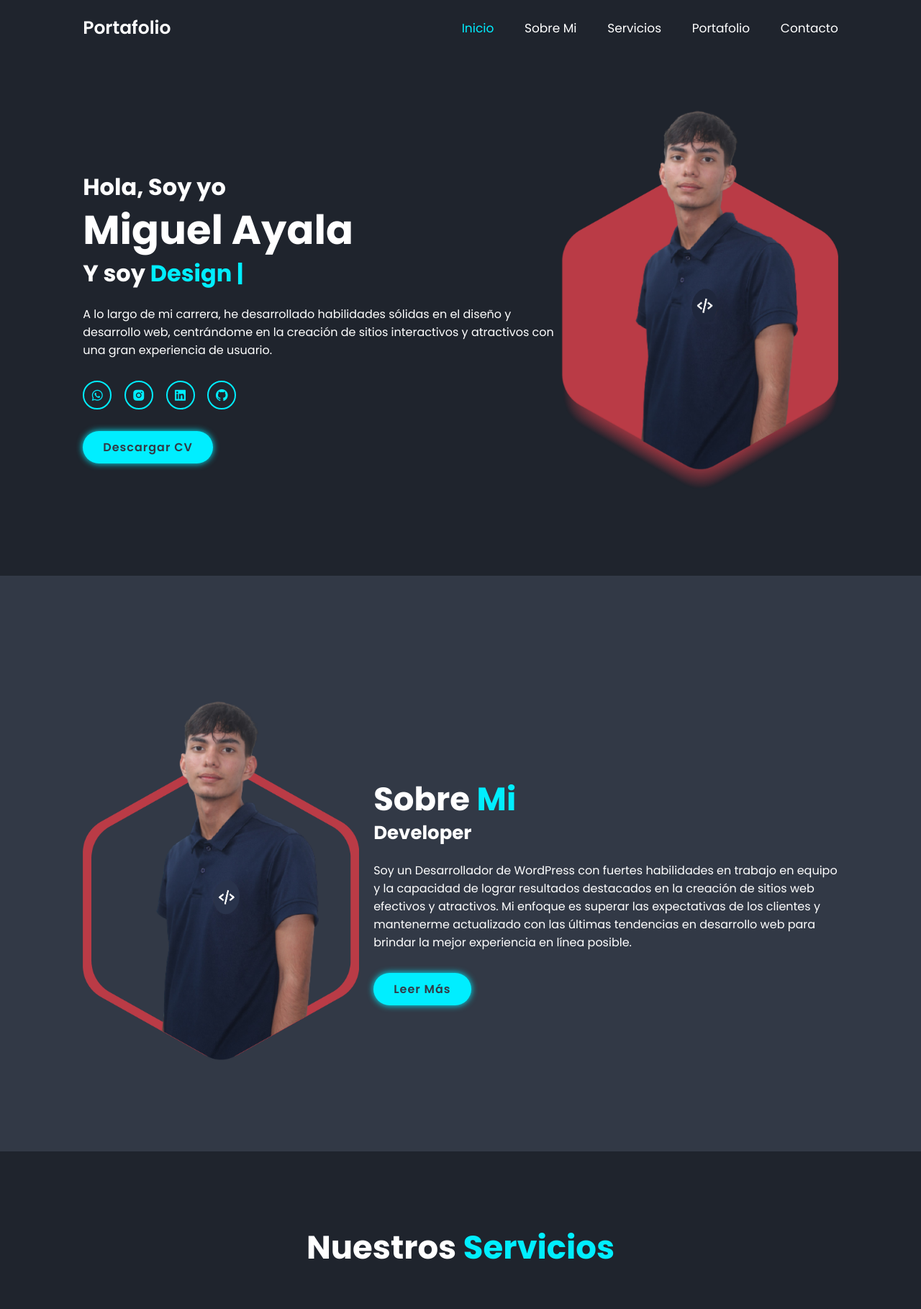
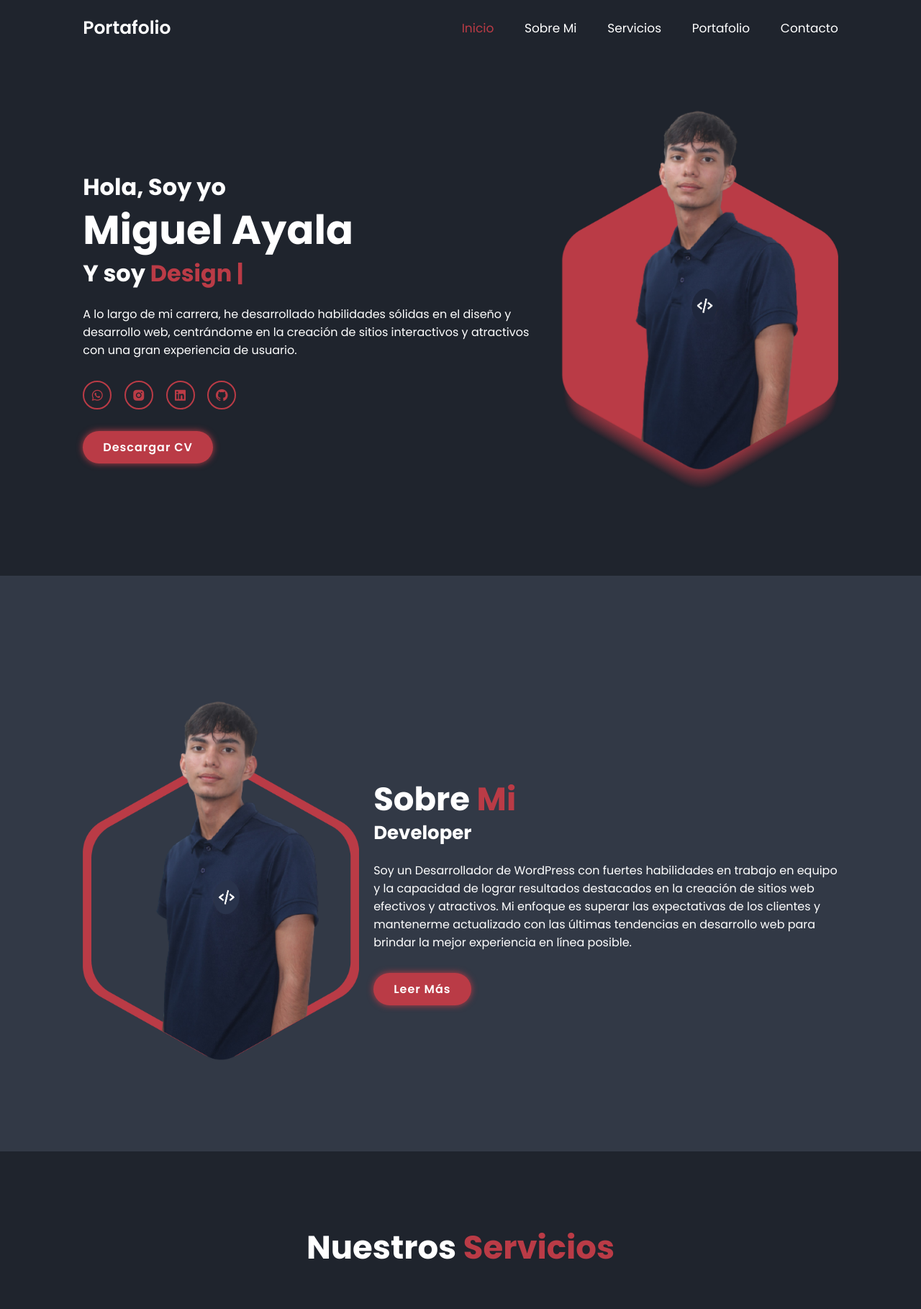
Before and after one commit to MikeA2005/portafolio, a PHP site: page / in a window 1280 px wide. Shown: the top 1819 px of the page at 72% size. Run offline with PHP 8.4, Linux system fonts and the light colour scheme.

Commit message:
Update style.css

```diff
--- a/css/style.css
+++ b/css/style.css
@@ -15,7 +15,7 @@
     --bg-color: #1f242d;
     --second-bg-color: #323946;
     --text-color: #fff;
-    --main-color: #0ef;
+    --main-color: #ba3b46; /**/
 }
 
 html {
@@ -118,6 +118,7 @@ span {
 
 .home-content p {
     font-size: 1.6rem;
+    padding-right: 1.6rem; /* */
 }
 
 .social-media a {
@@ -148,7 +149,7 @@ span {
     border-radius: 4rem;
     box-shadow: 0 0 1rem var(--main-color);
     font-size: 1.6rem;
-    color: var(--second-bg-color);
+    color: var(--text-color); /**/
     letter-spacing: .1rem;
     font-weight: 600;
     transition: .5 ease;
@@ -376,7 +377,7 @@ span {
 
 .footer-iconTop a i {
     font-size: 2.4rem;
-    color: var(--second-bg-color);
+    color: var(--text-color); /**/
 }
 
 /* BREAKPOINTS */
```
